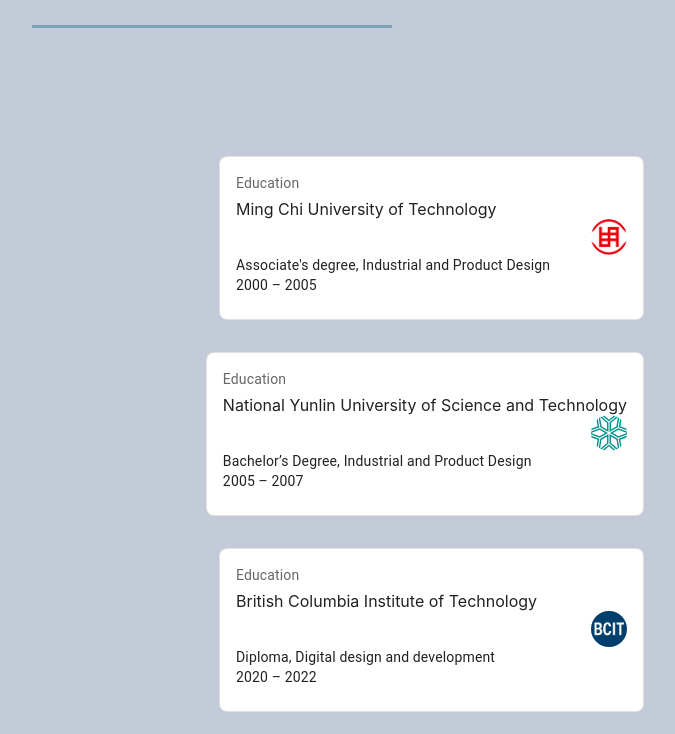
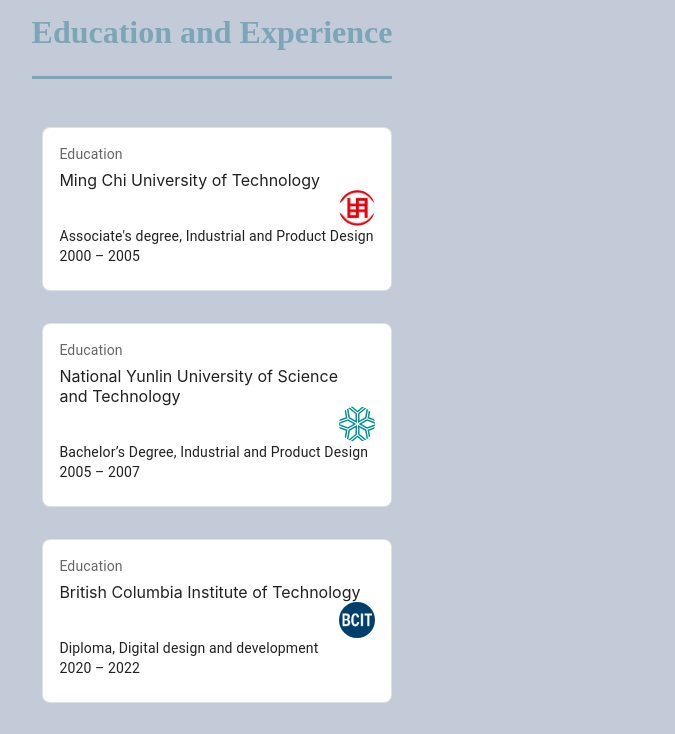
Before and after one commit to LeviChen559/levi_profile2, a Next.js app: page /about in a window 1280 px wide. Shown: the part 1372-2106 px from the top of the page, without its empty margins (428-1103 px from the left). Built offline with nearby package versions, Linux system fonts and the light colour scheme; a web font is replaced by a local one.

Commit message:
fixed issues

```diff
--- a/comps/ExpCard.js
+++ b/comps/ExpCard.js
@@ -34,7 +34,7 @@
     degreed="Bachelor’s Degree, Industrial and Product Design"
 }) {
   return (
-    <Box sx={{ minWidth: 425, margin: 2}} >
+    <Box sx={{ minWidth: 350,  margin: 2}} >
     <Card variant="outlined" sx={{borderRadius: 2}}>
     <CardContent>
       <Typography sx={{ fontSize: 14 }} color="text.secondary" gutterBottom>
--- a/data/exp.js
+++ b/data/exp.js
@@ -1,3 +1,8 @@
+
+import styled from "@emotion/styled"
+const Word=styled.span`
+word-wrap: break-word;
+`
 export const exp = [
     {
         title:"Education",
@@ -9,7 +14,7 @@
     },
     {
         title:"Education",
-        schoolname:"National Yunlin University of Science and Technology",
+        schoolname:<>National Yunlin University of Science<br/> and Technology</>,
         exp:"2005 – 2007",
         src:"./skill_icon/YUST.svg",
         degreed:"Bachelor’s Degree, Industrial and Product Design"
--- a/pages/about.js
+++ b/pages/about.js
@@ -27,15 +27,17 @@
 `
 const Container = styled.div`
 width:60%;
-height:20%;
+height:60%;
 display:flex;
 flex-direction:column;
 justify-content:flex-start;
 align-items:center;
 position:absolute;
-z-index:2:
-
-`
+z-index:2;
+@media (max-width: 700px)
+{
+  width:85%
+}`
 const Container2 = styled.div`
 width:65%;
 display:flex;
@@ -46,7 +48,10 @@
 {
   width:70%
 }
-
+@media (max-width: 700px)
+{
+  width:85%
+}
 `
 const NavCon = styled.div`
 display:flex;
@@ -259,11 +264,11 @@
 `
 const ExprienceCard = styled.div`
 width:70%;
-margin-top:5rem;
-margin-bottom:15rem;
+// margin-top:5rem;
+margin-left:${(props)=>props.mr};
 display:flex;
 flex-direction:column;
-flex-wrap:nowrap;
+// flex-wrap:nowrap;
 justify-content:flex-end;
 align-items:flex-end;
 @media {max-width:600px}{
@@ -279,6 +284,7 @@
 `
 export default function Home() {
   const router = useRouter()
+
   const [flip, set] = useState(false)
   const [count, setCount] = useState(0);
   useEffect(() => {
@@ -293,14 +299,26 @@
     }, 1000);
     return () => clearInterval(interval);
   }, [exp]);
+  const props2 = useSpring({
+    to: { marginLeft: "15rem" },
+    from: { marginLeft: "100rem" },
+    reset: false,
+    reverse: false,
+    // delay: 100,
+    config:{tension:170,duration:3000},
+    onRest: () => set(!flip),
+  })
   const props = useSpring({
-    to: { opacity: 1 },
+    to: [{ opacity: .5 },
+
+      { opacity: 1 }
+    ],
     from: { opacity: 0 },
     reset: false,
     reverse: false,
-    delay: 200,
-    config: 3000,
-    // onRest: () => set(!flip),
+    delay:5000,
+    config:{duration: 1000},
+    onRest: () => set(!flip),
   })
 
   const [visible, setVisible] = useState(false)
@@ -313,7 +331,6 @@
       setVisible(false)
     }
   };
-
 
   const scrollToTop0 = () => {
     window.scrollTo({
@@ -385,7 +402,7 @@
         <Content>
           <Title> Who I Am ? </Title>
           <ProjectItem>
-            <ProjectCard>
+            <ProjectCard >
 
               <ActionAreaCard
                 title="Levi(Yi-Jen) Chen"
@@ -407,20 +424,20 @@
                 Currently, he focuses on UI/UX design and front-end development because he likes creating exciting visual enjoyment and a friendly user experience. During the process, he feels a lot of sense of achievement. He is at his best and puts all effort into the next position.
 
               </Intro>
+            </ProjectIntro>
+          </ProjectItem>
               <ArrowButton>
                       <ArrowDropUpRoundedIcon onClick={scrollToTop0} sx={{ fontSize: 50 }} />
                       <ArrowDropDownRoundedIcon onClick={scrollToTop1000} sx={{ fontSize: 50 }} />
                     </ArrowButton>
-            </ProjectIntro>
-          </ProjectItem>
           {/* <ExprienceBGC/> */}
           <Exprience>
 
             <Title2>Education and Experience</Title2>
-            <ExprienceCard>
 
               {exp.slice(0,count).map((o, i) => <>
-
+                <animated.div style={props2}>
+            <ExprienceCard >
                 <ExpCard
                   key={i}
                   title={o.title}
@@ -429,9 +446,10 @@
                   exp={o.exp}
                   degreed={o.degreed}
                 />
+            </ExprienceCard>
+            </animated.div>
               </>
               )}
-            </ExprienceCard>
             <ArrowButton>
                       <ArrowDropUpRoundedIcon onClick={scrollToTop1000} sx={{ fontSize: 50 }} />
                       <ArrowDropDownRoundedIcon onClick={scrollToTop3000} sx={{ fontSize: 50 }} />
@@ -480,7 +498,7 @@
             <Intro2> Industril Design</Intro2>
             <Tool>
               {idtools.map((o, i) => <>
-
+                <animated.div style={props}>
                 <ToolsCard
                   key={i}
                   title={o.title}
@@ -488,6 +506,7 @@
                   src={o.src}
                   exp={o.exp}
                 />
+                </animated.div>
               </>
               )}
             </Tool>
```
Also changed, not shown: pages/index.js (+4 -3 lines).
